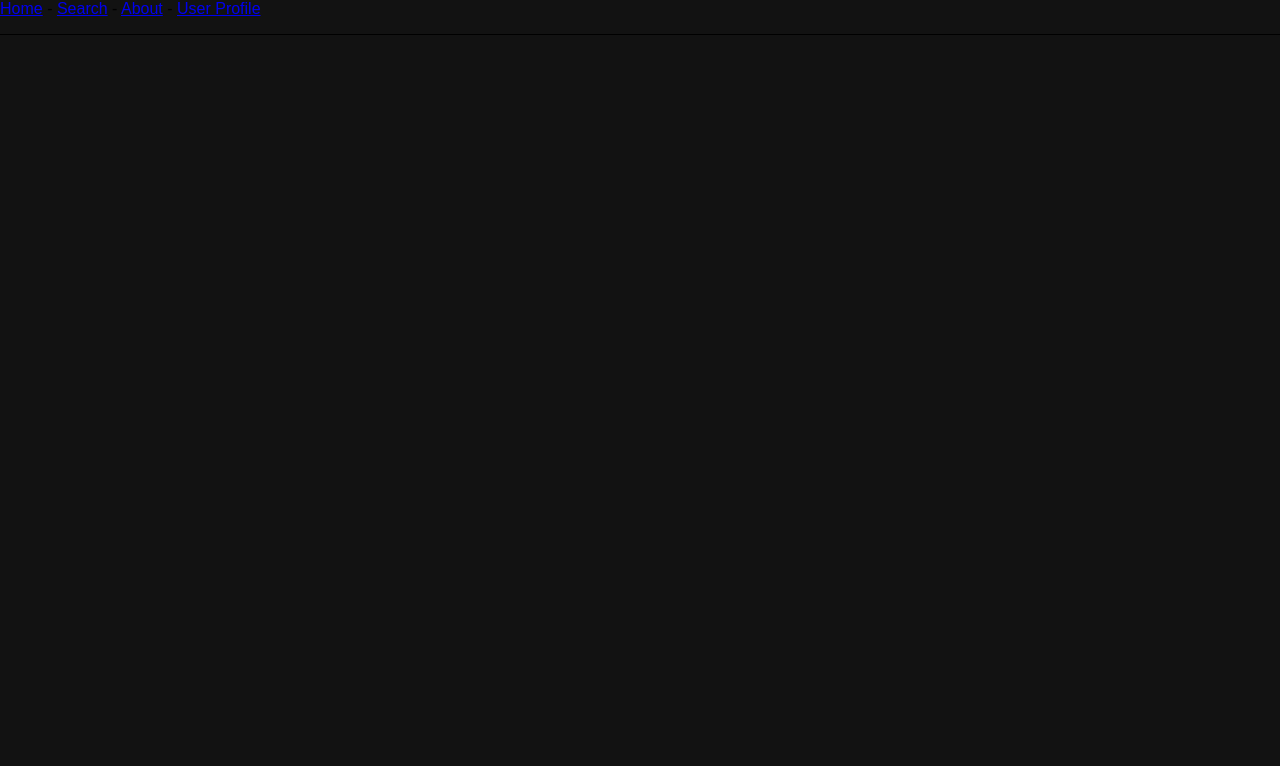
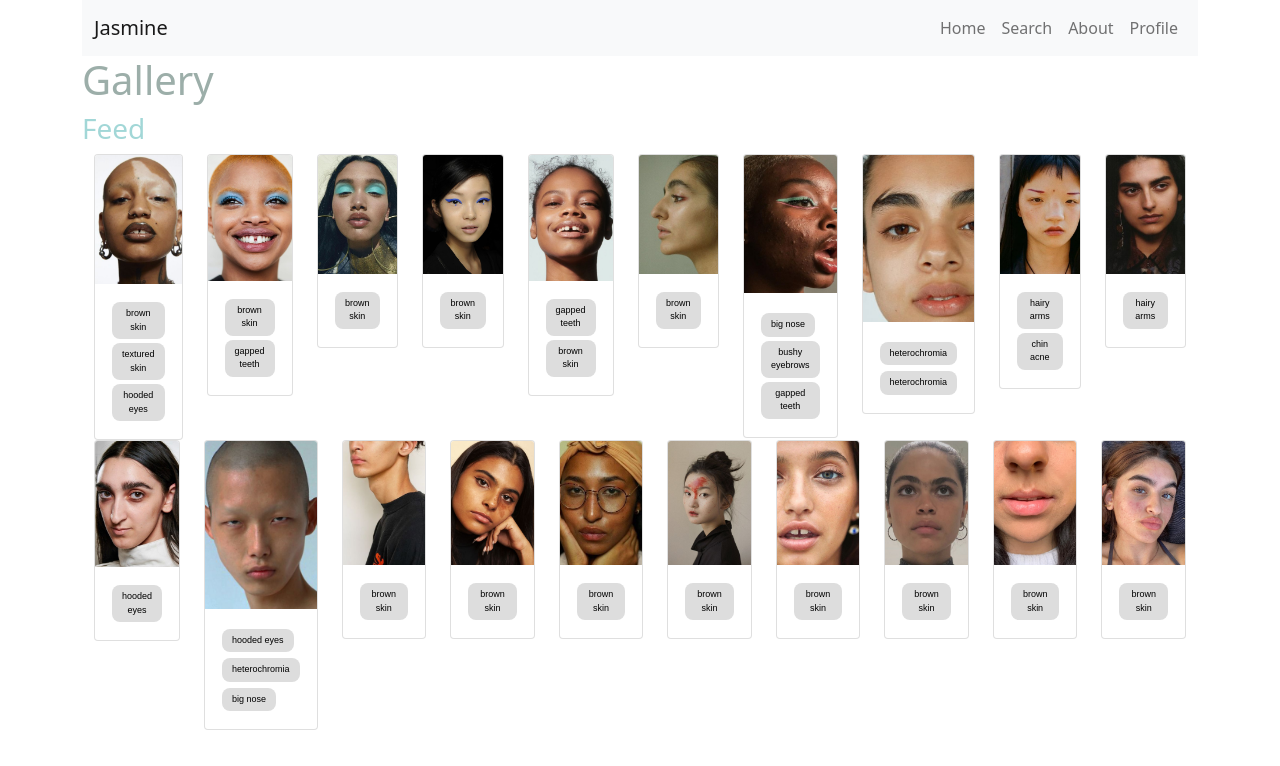
Before and after one commit to kshruti99/Flowers, a React (Create React App) app in the folder our-flowers-app/: page / in a window 1280 px wide. Shown: the top 766 px of the page. Built offline with nearby package versions, Linux system fonts and the light colour scheme.

Commit message:
navbar fixed and tags size made smaller for each gallery card

```diff
--- a/our-flowers-app/src/App.js
+++ b/our-flowers-app/src/App.js
@@ -1,27 +1,26 @@
 import React from 'react';
-// import { LinkContainer } from 'react-router-bootstrap';
-
-// import Container from 'react-bootstrap/Container';
-// import Nav from 'react-bootstrap/Nav';
 import Gallery from './Gallery';
 import Search from './Search.js';
 import About from './About';
-// import UserProfile from './UserProfile';
-
-//   import React, { Component } from 'react';
-// import ReactDOM, { render } from 'react-dom';
-// import App from './App';
-import { Route, Link } from "react-router-dom";
+import UserProfile from './UserProfile';
+import { Link } from "react-router-dom";
+import {
+  Navbar,
+  NavItem,
+  NavbarToggler,
+  Collapse,
+  NavLink,
+  Nav,
+  NavbarBrand
+} from 'reactstrap';
 import _ from 'lodash';
+import "bootstrap/dist/css/bootstrap.css";
 import './index.css'; //import css file!
 
 export default function Header() {
   return (
     <div className="container">
-      {/* <Route exact path="/" component={Gallery} />
-          <Route path="/search" component={Search} />
-          <Route path="/about" component={About} /> */}
-      <nav
+      {/* <nav
         style={{
           borderBottom: "solid 1px",
           paddingBottom: "1rem",
@@ -34,7 +33,25 @@ export default function Header() {
         <Link to="/about">About</Link>
         {' - '}
         <Link to="/userprofile"> User Profile</Link>
-      </nav>
+      </nav> */}
+          <Navbar color="light" light expand="md">
+                <NavbarBrand href="/">Jasmine</NavbarBrand>
+                    <Nav className="mr-auto" navbar>
+                        <NavItem>
+                            <NavLink href="/gallery">Home</NavLink>
+                        </NavItem>
+                        <NavItem>
+                            <NavLink href="/search">Search</NavLink>
+                        </NavItem>
+                        <NavItem>
+                            <NavLink href="/about">About</NavLink>
+                        </NavItem>
+                        <NavItem>
+                            <NavLink href="/userprofile">Profile</NavLink>
+                        </NavItem>
+                    </Nav>
+            </Navbar>
+      <Gallery/>
     </div>
   );
 }
--- a/our-flowers-app/src/Gallery.js
+++ b/our-flowers-app/src/Gallery.js
@@ -1,7 +1,7 @@
 import React from 'react';
 import { Image } from 'react-bootstrap';
 import galleryObject from './galleryObjects.json';
-import { Container, Row, Col, Card } from 'react-bootstrap';
+import { Container, Row, Col } from 'reactstrap';
 import GalleryCard from './GalleryCard';
 
 export default function Gallery() {
@@ -26,11 +26,11 @@ export default function Gallery() {
             <h3 style={{ color: "#A2D7D7" }}>Feed</h3>
             <Container>
                 <Row>
+                {galleryObject.map((gal, i) =>
                     <Col>
-                        {galleryObject.map((gal, i) =>
-                            <GalleryCard key={gal.galid} gal={gal} />
-                        )}
+                        <GalleryCard key={gal.galid} gal={gal} />
                     </Col>
+                )}
                 </Row>
             </Container>
         </div>
--- a/our-flowers-app/src/GalleryCard.js
+++ b/our-flowers-app/src/GalleryCard.js
@@ -22,7 +22,7 @@ function GalleryCard(props) {
         <img className="card-img-top" src={props.gal.path} alt={props.gal.imgalt} />
         <div className="card-body">
             {props.gal.tagid.map((currTag, j) =>
-                <button key={j} className ="pill">{tagValues[currTag - 1].name}</button>
+                <button key={j} className ="smallpill">{tagValues[currTag - 1].name}</button>
             )}
         </div>
       </div>
--- a/our-flowers-app/src/UserProfile.js
+++ b/our-flowers-app/src/UserProfile.js
@@ -0,0 +1,8 @@
+export default function UserProfile() {
+
+    return (
+        <div>
+            <h1>Your Profile</h1>
+        </div>
+    );
+}
--- a/our-flowers-app/src/index.css
+++ b/our-flowers-app/src/index.css
@@ -5,7 +5,6 @@ body {
   -webkit-font-smoothing: antialiased;
   -moz-osx-font-smoothing: grayscale;
   background-color: #121212;
-
 }
 
 code {
@@ -49,6 +48,24 @@ code {
   background-color: white;
 }
 
+.smallpill {
+  background-color: #ddd;
+  border: none;
+  color: black;
+  padding: 5px 10px;
+  text-align: center;
+  text-decoration: none;
+  display: inline-block;
+  margin: 2px 1px;
+  cursor: pointer;
+  border-radius: 8px;
+  font-family: 'Sen', sans-serif;
+  font-size: xx-small;
+}
+.smallpill:hover {
+  background-color: white;
+}
+
 input {
   background-color: rgba(196, 196, 196, 0.5);;
   opacity: 100%;
@@ -58,7 +75,6 @@ input {
   display: inline-block;
   font-family: 'Sen', sans-serif;
   width: 65%;
-
 }
 
 ::placeholder {
--- a/package.json
+++ b/package.json
@@ -19,6 +19,7 @@
   "dependencies": {
     "bootstrap": "^5.1.3",
     "react": "^18.0.0",
-    "react-bootstrap": "^2.3.0"
+    "react-bootstrap": "^2.3.0",
+    "reactstrap": "^9.0.2"
   }
 }
```
Also changed, not shown: 1 other file (tests, documents, lock files or other folders).
